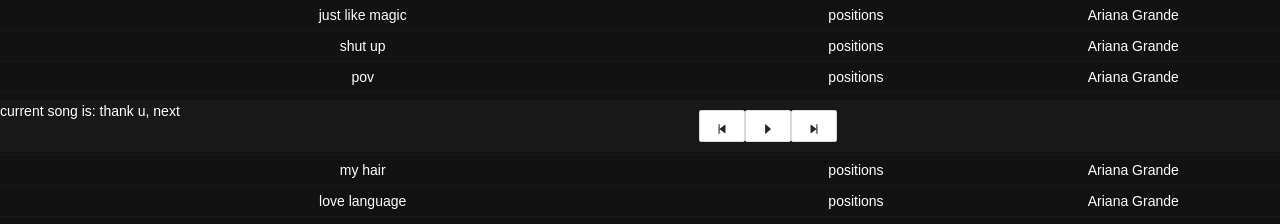
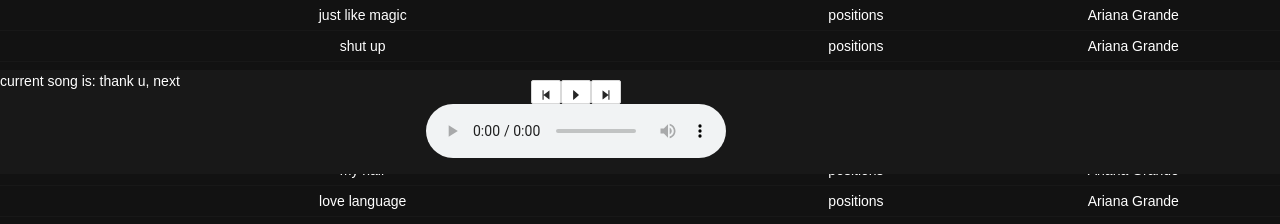
Before and after one commit to karinmat/spotify, a React (Create React App) app: page / in a window 1280 px wide. Shown: the part 650-874 px from the top of the page. Built offline with nearby package versions, Linux system fonts and the light colour scheme.

Commit message:
player not playing path right

```diff
--- a/src/App.js
+++ b/src/App.js
@@ -4,12 +4,18 @@
 import PlayerBar from "./components/PlayerBar";
 import UpperBar from "./components/UpperBar";
 
+import s from "./images/Ariana_Grande_thank_u_next";
+
 export default function App() {
     const [songs, setSongs] = useState(songs_data);
     const [currentSongIndex, setCurrentSongIndex] = useState(0);
 
     let nextSong = () => {
-        setCurrentSongIndex(currentSongIndex + 1);
+        if (currentSongIndex < songs.length) {
+            setCurrentSongIndex(currentSongIndex + 1);
+        } else {
+            setCurrentSongIndex(0);
+        }
     };
 
     let prevSong = () => {
@@ -17,6 +23,7 @@
             setCurrentSongIndex(currentSongIndex - 1);
         }
     };
+
     return (
         <div className="App">
             <div className="Wrapper">
@@ -35,12 +42,14 @@
     {
         title: "thank u, next",
         album: "thank u, next",
-        artist: "Ariana Grande"
+        artist: "Ariana Grande",
+        url: { s }
     },
     {
         title: "needy",
         album: "thank u, next",
-        artist: "Ariana Grande"
+        artist: "Ariana Grande",
+        url: { s }
     },
     {
         title: "fake smile",
--- a/src/components/Player.js
+++ b/src/components/Player.js
@@ -5,18 +5,28 @@
     StepBackwardOutlined
 } from "@ant-design/icons";
 
-export default function Player({ nextSong, prevSong }) {
+export default function Player({ nextSong, prevSong, currentSong }) {
     return (
         <div className="Player">
-            <Button onClick={prevSong}>
+            <div className="PlayerControls">
+                <Button size="small" onClick={prevSong}>
                     <StepBackwardOutlined />
                 </Button>
-            <Button>
+                <Button size="small">
                     <CaretRightOutlined />
                 </Button>
-            <Button onClick={nextSong}>
+                <Button size="small" onClick={nextSong}>
                     <StepForwardOutlined />
                 </Button>
             </div>
+            <audio
+                controls
+                key={currentSong.title + currentSong.artist}
+                src={currentSong.url}
+            >
+                <source src={currentSong.url} type="audio/mpeg" />
+                Your browser does not support the audio element.
+            </audio>
+        </div>
     );
 }
--- a/src/components/PlayerBar.js
+++ b/src/components/PlayerBar.js
@@ -8,7 +8,11 @@
                 <div className="CurrentSongInfo" style={{ textAlign: "left" }}>
                     current song is: {title}
                 </div>
-                <Player nextSong={nextSong} prevSong={prevSong} />
+                <Player
+                    nextSong={nextSong}
+                    prevSong={prevSong}
+                    currentSong={currentSong}
+                />
             </div>
         </div>
     );
--- a/src/styles.css
+++ b/src/styles.css
@@ -28,8 +28,8 @@
 }
 .table {
     background-color: #121212;
-    margin-bottom: 50px;
-    padding-bottom: 50px;
+    margin-bottom: 80px;
+    padding-bottom: 80px;
 }
 
 .table-hover {
@@ -48,8 +48,8 @@
 }
 
 .Footer {
-    height: 50px;
-    margin-top: -50px;
+    height: 80px;
+    margin-top: -80px;
     width: 100%;
     bottom: 0;
     position: fixed;
@@ -70,6 +70,6 @@
 
 .Player {
     padding: 10px;
-    width: 80%;
+    width: 50%;
     text-align: center;
 }
```
Also changed, not shown: 1 other file (tests, documents, lock files or other folders). Lines whose indentation alone changed are shown as unchanged.
